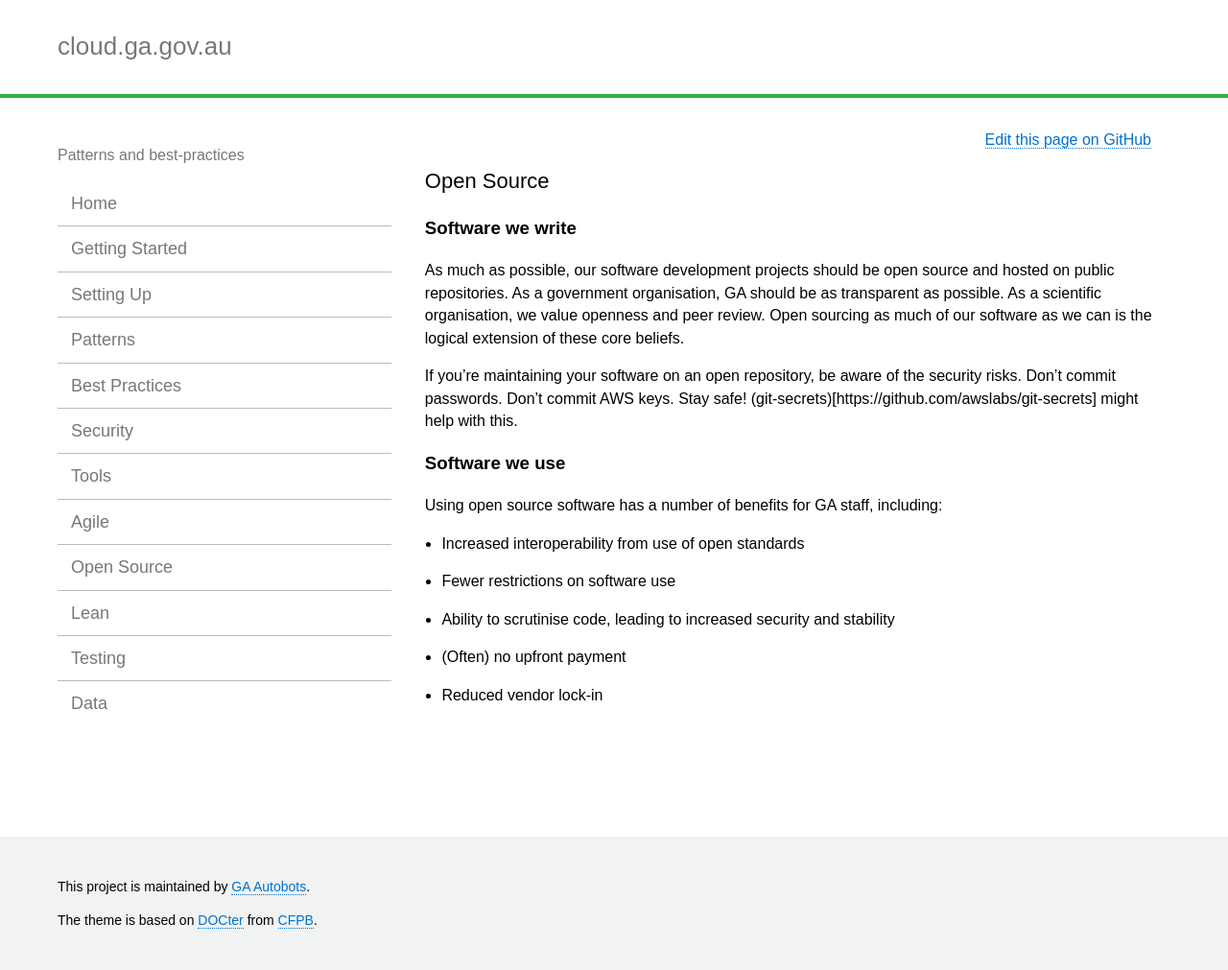
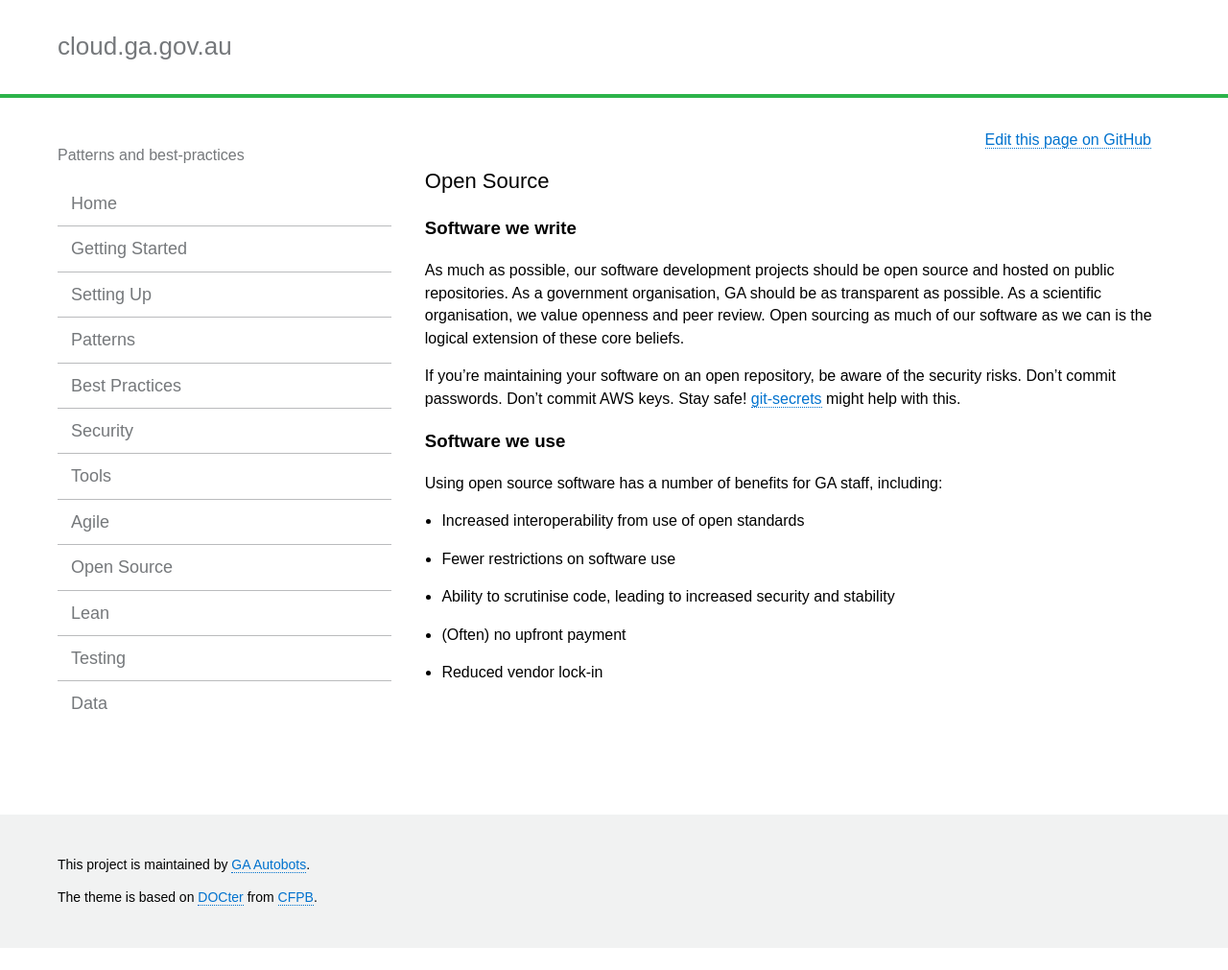
Before and after one commit to GeoscienceAustralia/cloud, a Jekyll site: the page built from docs/_pages/open_source_index.md, in a window 1280 px wide. Shown: the whole page at 96% size. Built offline with Jekyll 4.4.1, drawn with Linux system fonts in a browser that asks for light colours; after the commit the page ends 988 px from its top, so only the background shows below that.

Commit message:
Fix link

```diff
--- a/docs/_pages/open_source_index.md
+++ b/docs/_pages/open_source_index.md
@@ -8,7 +8,7 @@ permalink: open_source_index.html
 
 As much as possible, our software development projects should be open source and hosted on public repositories. As a government organisation, GA should be as transparent as possible. As a scientific organisation, we value openness and peer review. Open sourcing as much of our software as we can is the logical extension of these core beliefs.
 
-If you're maintaining your software on an open repository, be aware of the security risks. Don't commit passwords. Don't commit AWS keys. Stay safe! (git-secrets)[https://github.com/awslabs/git-secrets] might help with this.
+If you're maintaining your software on an open repository, be aware of the security risks. Don't commit passwords. Don't commit AWS keys. Stay safe! [git-secrets](https://github.com/awslabs/git-secrets) might help with this.
 
 ### Software we use
 
```
